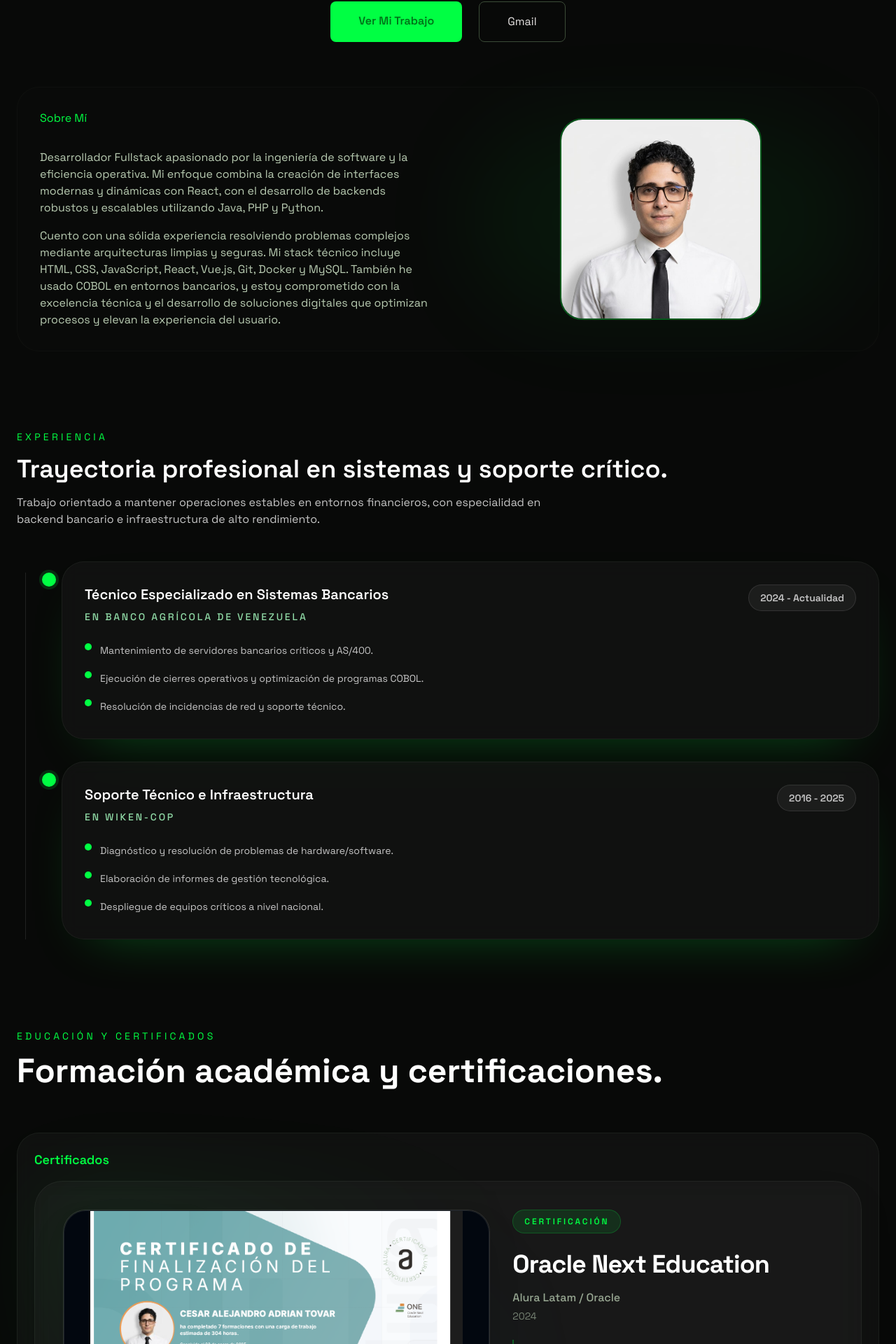
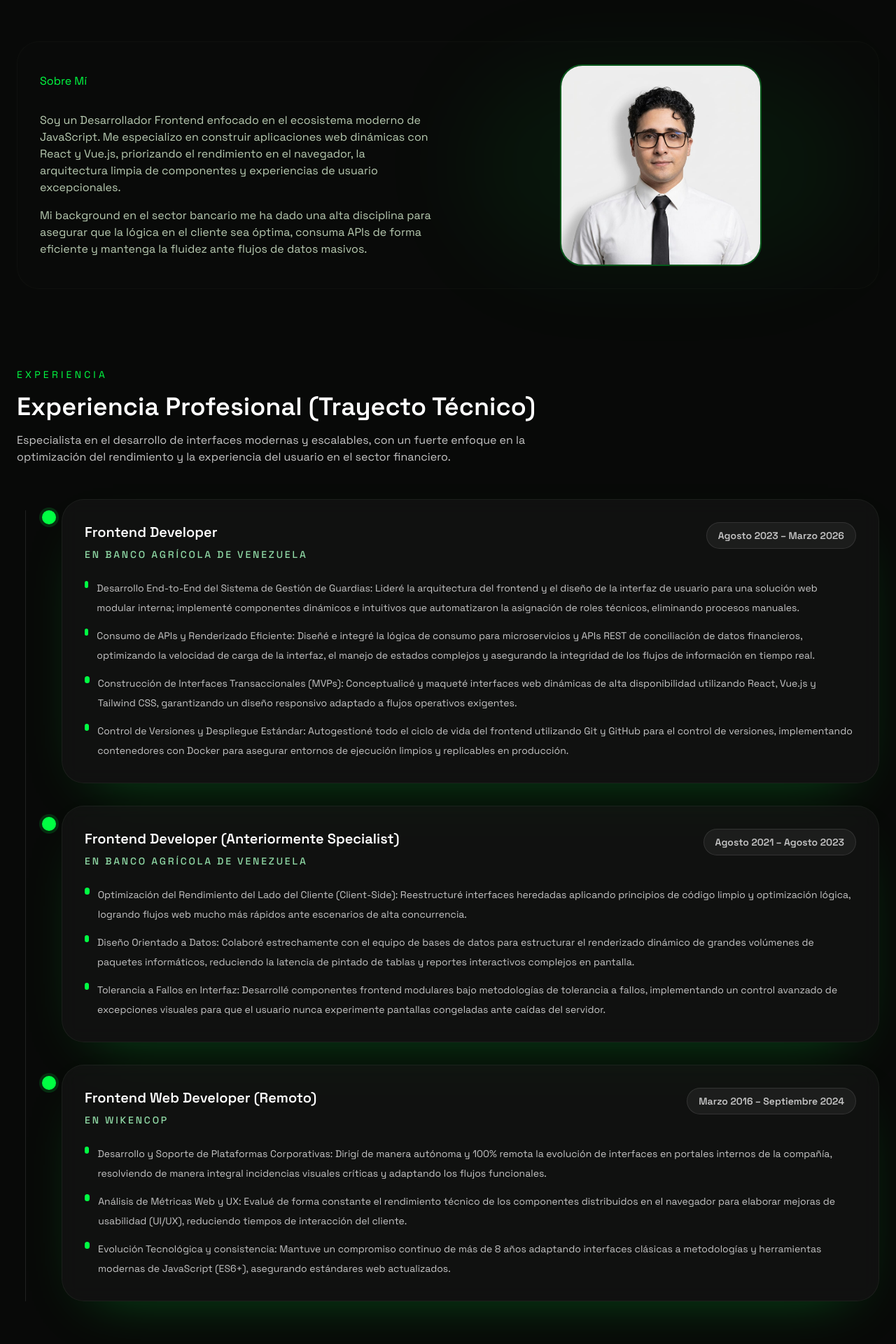
Before and after one commit to sayoc1/cesar-portfolio-final, a React (Vite) app: page / in a window 1280 px wide. Shown: the part 794-2714 px from the top of the page at 70% size. Built offline with nearby package versions, Linux system fonts and the light colour scheme.

Commit message:
Actualización de textos y trayectoria frontend

```diff
--- a/src/i18n.jsx
+++ b/src/i18n.jsx
@@ -6,38 +6,49 @@ const translations = {
     hero: {
       badge: 'Si lo puedes soñar lo puedes programar',
       greeting: '¡Hola! , Soy',
-      name: 'César',
-      subtitle: 'Software Developer | Fullstack & Backend Architect',
-      paragraph: 'Enfocado en crear interfaces de usuario dinámicas, rápidas e intuitivas. Experto en el desarrollo frontend moderno con React y Tailwind CSS. Comprometido con la creación de experiencias web de alto rendimiento, escalables y visualmente impactantes.',
+      name: 'César Alejandro',
+      subtitle: 'Frontend Developer',
+      paragraph: 'Creo interfaces interactivas y escalables, transformando ideas en MVPs y productos SaaS mediante React y Vue.js.',
       viewWork: 'Ver Mi Trabajo',
       contact: 'Gmail',
       aboutTitle: 'Sobre Mí',
-      aboutP1: 'Desarrollador Fullstack apasionado por la ingeniería de software y la eficiencia operativa. Mi enfoque combina la creación de interfaces modernas y dinámicas con React, con el desarrollo de backends robustos y escalables utilizando Java, PHP y Python.',
-      aboutP2: 'Cuento con una sólida experiencia resolviendo problemas complejos mediante arquitecturas limpias y seguras. Mi stack técnico incluye HTML, CSS, JavaScript, React, Vue.js, Git, Docker y MySQL. También he usado COBOL en entornos bancarios, y estoy comprometido con la excelencia técnica y el desarrollo de soluciones digitales que optimizan procesos y elevan la experiencia del usuario.',
+      aboutP1: 'Soy un Desarrollador Frontend enfocado en el ecosistema moderno de JavaScript. Me especializo en construir aplicaciones web dinámicas con React y Vue.js, priorizando el rendimiento en el navegador, la arquitectura limpia de componentes y experiencias de usuario excepcionales.',
+      aboutP2: 'Mi background en el sector bancario me ha dado una alta disciplina para asegurar que la lógica en el cliente sea óptima, consuma APIs de forma eficiente y mantenga la fluidez ante flujos de datos masivos.',
     },
     experience: {
       title: 'Experiencia',
-      heading: 'Trayectoria profesional en sistemas y soporte crítico.',
-      paragraph: 'Trabajo orientado a mantener operaciones estables en entornos financieros, con especialidad en backend bancario e infraestructura de alto rendimiento.',
+      heading: 'Experiencia Profesional (Trayecto Técnico)',
+      paragraph: 'Especialista en el desarrollo de interfaces modernas y escalables, con un fuerte enfoque en la optimización del rendimiento y la experiencia del usuario en el sector financiero.',
       items: [
         {
-          title: 'Técnico Especializado en Sistemas Bancarios',
+          title: 'Frontend Developer',
           company: 'Banco Agrícola de Venezuela',
-          period: '2024 - Actualidad',
+          period: 'Agosto 2023 – Marzo 2026',
           points: [
-            'Mantenimiento de servidores bancarios críticos y AS/400.',
-            'Ejecución de cierres operativos y optimización de programas COBOL.',
-            'Resolución de incidencias de red y soporte técnico.'
+            'Desarrollo End-to-End del Sistema de Gestión de Guardias: Lideré la arquitectura del frontend y el diseño de la interfaz de usuario para una solución web modular interna; implementé componentes dinámicos e intuitivos que automatizaron la asignación de roles técnicos, eliminando procesos manuales.',
+            'Consumo de APIs y Renderizado Eficiente: Diseñé e integré la lógica de consumo para microservicios y APIs REST de conciliación de datos financieros, optimizando la velocidad de carga de la interfaz, el manejo de estados complejos y asegurando la integridad de los flujos de información en tiempo real.',
+            'Construcción de Interfaces Transaccionales (MVPs): Conceptualicé y maqueté interfaces web dinámicas de alta disponibilidad utilizando React, Vue.js y Tailwind CSS, garantizando un diseño responsivo adaptado a flujos operativos exigentes.',
+            'Control de Versiones y Despliegue Estándar: Autogestioné todo el ciclo de vida del frontend utilizando Git y GitHub para el control de versiones, implementando contenedores con Docker para asegurar entornos de ejecución limpios y replicables en producción.'
           ]
         },
         {
-          title: 'Soporte Técnico e Infraestructura',
-          company: 'Wiken-Cop',
-          period: '2016 - 2025',
+          title: 'Frontend Developer (Anteriormente Specialist)',
+          company: 'Banco Agrícola de Venezuela',
+          period: 'Agosto 2021 – Agosto 2023',
           points: [
-            'Diagnóstico y resolución de problemas de hardware/software.',
-            'Elaboración de informes de gestión tecnológica.',
-            'Despliegue de equipos críticos a nivel nacional.'
+            'Optimización del Rendimiento del Lado del Cliente (Client-Side): Reestructuré interfaces heredadas aplicando principios de código limpio y optimización lógica, logrando flujos web mucho más rápidos ante escenarios de alta concurrencia.',
+            'Diseño Orientado a Datos: Colaboré estrechamente con el equipo de bases de datos para estructurar el renderizado dinámico de grandes volúmenes de paquetes informáticos, reduciendo la latencia de pintado de tablas y reportes interactivos complejos en pantalla.',
+            'Tolerancia a Fallos en Interfaz: Desarrollé componentes frontend modulares bajo metodologías de tolerancia a fallos, implementando un control avanzado de excepciones visuales para que el usuario nunca experimente pantallas congeladas ante caídas del servidor.'
+          ]
+        },
+        {
+          title: 'Frontend Web Developer (Remoto)',
+          company: 'Wikencop',
+          period: 'Marzo 2016 – Septiembre 2024',
+          points: [
+            'Desarrollo y Soporte de Plataformas Corporativas: Dirigí de manera autónoma y 100% remota la evolución de interfaces en portales internos de la compañía, resolviendo de manera integral incidencias visuales críticas y adaptando los flujos funcionales.',
+            'Análisis de Métricas Web y UX: Evalué de forma constante el rendimiento técnico de los componentes distribuidos en el navegador para elaborar mejoras de usabilidad (UI/UX), reduciendo tiempos de interacción del cliente.',
+            'Evolución Tecnológica y consistencia: Mantuve un compromiso continuo de más de 8 años adaptando interfaces clásicas a metodologías y herramientas modernas de JavaScript (ES6+), asegurando estándares web actualizados.'
           ]
         }
       ]
@@ -155,38 +166,49 @@ const translations = {
     hero: {
       badge: 'If you can dream it you can program it',
       greeting: "Hi! , I'm",
-      name: 'César',
-      subtitle: 'Software Developer | Fullstack & Backend Architect',
-      paragraph: 'Focused on building high-performance applications using Java, PHP, and Python. Skilled in version control, Docker deployment, and MySQL database management. Committed to code quality and stability in banking systems.',
+      name: 'César Alejandro',
+      subtitle: 'Frontend Developer',
+      paragraph: 'I build interactive and scalable interfaces, transforming ideas into MVPs and SaaS products using React and Vue.js.',
       viewWork: 'View My Work',
       contact: 'Gmail',
       aboutTitle: 'About Me',
-      aboutP1: 'Fullstack developer passionate about software engineering and operational efficiency. Skilled at building modern interfaces with React and powerful backends in Java and PHP. With a strong foundation in banking systems and professional methodologies, I specialize in transforming complex problems into scalable, secure, and maintainable applications.',
-      aboutP2: 'I work with technologies such as HTML, CSS, JavaScript, React, Vue.js, Git, GitHub, Docker, MySQL, and PHP. On the backend, I also build reliable Python solutions to support critical business processes.',
+      aboutP1: 'I am a Frontend Developer focused on the modern JavaScript ecosystem. I specialize in building dynamic web applications with React and Vue.js, prioritizing browser performance, clean component architecture, and exceptional user experiences.',
+      aboutP2: 'My background in the banking sector has given me the discipline to ensure client-side logic is optimal, consumes APIs efficiently, and maintains responsiveness under heavy data loads.',
     },
     experience: {
       title: 'Experience',
-      heading: 'Professional career in systems and critical support.',
-      paragraph: 'Work oriented towards maintaining stable operations in financial environments, specializing in banking backend.',
+      heading: 'Professional Experience (Technical Journey)',
+      paragraph: 'Specialist in developing modern, scalable interfaces with a strong focus on performance optimization and user experience within the financial sector.',
       items: [
         {
-          title: 'Banking Systems Specialist',
+          title: 'Frontend Developer',
           company: 'Agricultural Bank of Venezuela',
-          period: '2024 - Present',
+          period: 'August 2023 – March 2026',
           points: [
-            'Maintenance of critical banking servers and AS/400 systems.',
-            'Execution of operational closings and COBOL optimization.',
-            'Network incident resolution and technical support.'
+            'End-to-End Development of the Guard Management System: Led frontend architecture and UI design for a modular internal web solution; implemented intuitive dynamic components that automated technical role assignment, eliminating manual processes.',
+            'API Consumption and Efficient Rendering: Designed and integrated consumption logic for microservices and financial data reconciliation REST APIs, optimizing interface load speed, complex state management, and ensuring real-time data flow integrity.',
+            'Transactional Interface Construction (MVPs): Conceptualized and prototyped high-availability dynamic web interfaces using React, Vue.js, and Tailwind CSS, guaranteeing responsive design adapted to demanding operational flows.',
+            'Version Control and Standard Deployment: Self-managed the full frontend lifecycle using Git and GitHub for version control, implementing Docker containers to ensure clean and replicable execution environments in production.'
           ]
         },
         {
-          title: 'Technical Support & Infrastructure',
-          company: 'Wiken-Cop',
-          period: '2016 - 2025',
+          title: 'Frontend Developer (Formerly Specialist)',
+          company: 'Agricultural Bank of Venezuela',
+          period: 'August 2021 – August 2023',
           points: [
-            'Hardware/software troubleshooting and diagnosis.',
-            'Management of technological infrastructure reports.',
-            'Deployment of critical equipment nationwide.'
+            'Client-Side Performance Optimization: Restructured legacy interfaces applying clean code principles and logic optimization, achieving significantly faster web flows in high-concurrency scenarios.',
+            'Data-Oriented Design: Collaborated closely with the database team to structure dynamic rendering of large data volumes, reducing paint latency for complex interactive tables and reports.',
+            'Interface Fault Tolerance: Developed modular frontend components using fault-tolerant methodologies, implementing advanced visual exception handling to prevent frozen screens during server outages.'
+          ]
+        },
+        {
+          title: 'Frontend Web Developer (Remote)',
+          company: 'Wikencop',
+          period: 'March 2016 – September 2024',
+          points: [
+            'Development and Support of Corporate Platforms: Managed the evolution of internal portal interfaces autonomously and 100% remotely, resolving critical visual incidents and adapting functional flows.',
+            'Web Metrics and UX Analysis: Constantly evaluated technical performance of browser-distributed components to develop UI/UX improvements, reducing customer interaction times.',
+            'Technological Evolution and Consistency: Maintained a continuous 8-year commitment adapting legacy interfaces to modern JavaScript (ES6+) methodologies and tools, ensuring up-to-date web standards.'
           ]
         }
       ]
```
